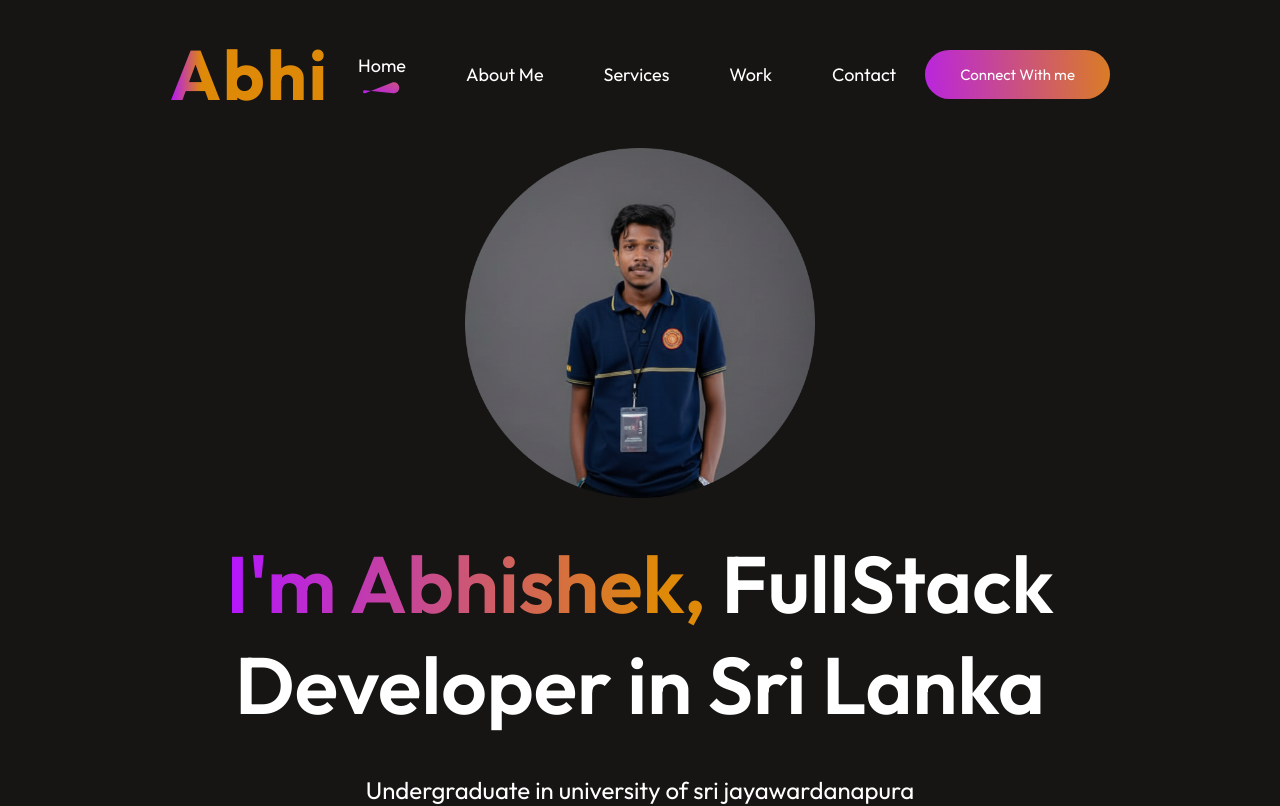
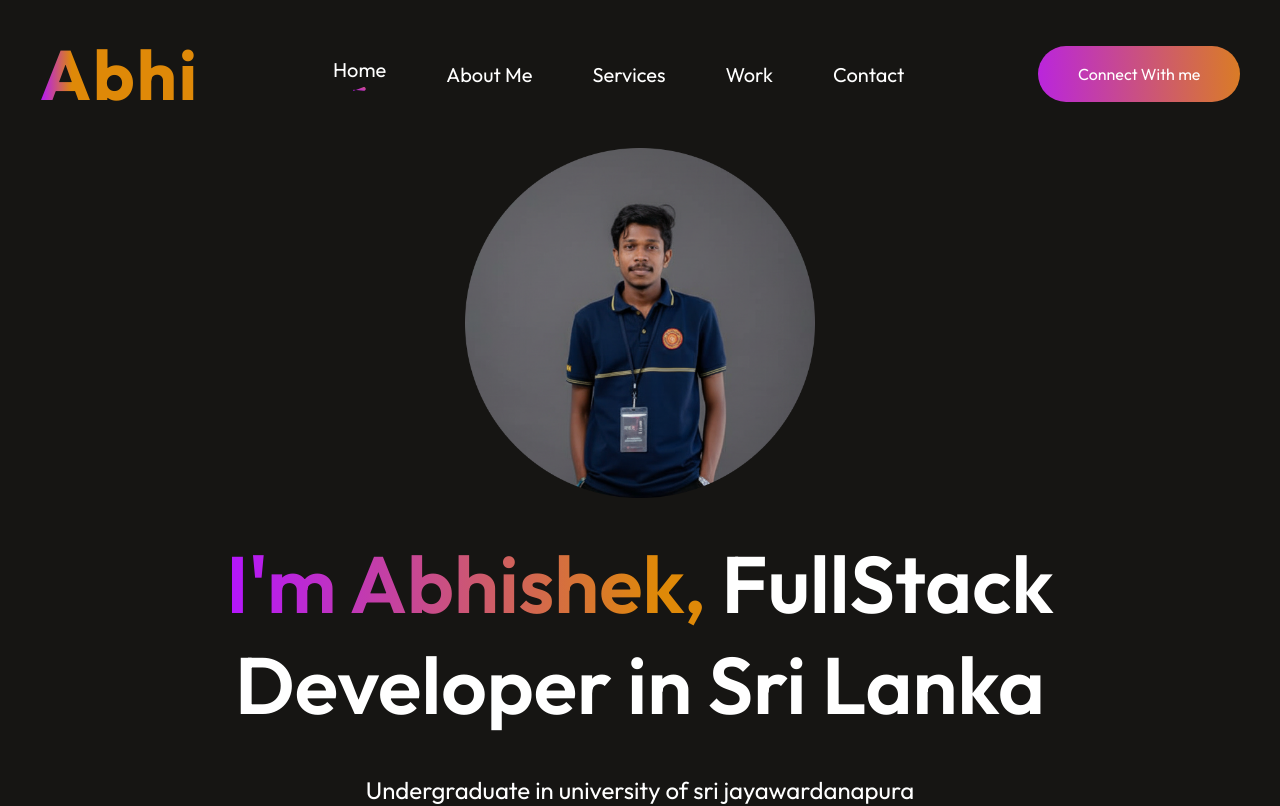
Before and after one commit to maleeshaDimaAbhishek/Official_Portfolio, a React (Vite) app: page / in a window 1280 px wide. Shown: the top 806 px of the page. Built offline with nearby package versions, Linux system fonts and the light colour scheme.

Commit message:
Update NavBar.jsx file and cs file

```diff
--- a/src/components/NavBar/NavBar.css
+++ b/src/components/NavBar/NavBar.css
@@ -1,101 +1,353 @@
-.navbar{
-    display:flex;
+/* Responsive Navbar CSS - Updated for your component */
+
+.navbar {
+    display: flex;
     align-items: center;
     justify-content: space-between;
-    margin: 20px 170px;
+    margin: 20px;
+    padding: 0 20px;
+    position: relative;
+    max-width: 1200px;
+    margin-left: auto;
+    margin-right: auto;
 }
+
 .logo {
-    font-family: 'Outfit', sans-serif; /* Use your preferred font */
-    font-size: 70px; /* Adjust the font size */
-    font-weight: 700; /* Make the font bold */
-    background: linear-gradient(270deg, #DF8908 20%, #B415FF 100%); /* Gradient color */
-    background-clip: text; /* Apply the gradient to the text */
-    -webkit-background-clip: text; /* For Safari */
-    -webkit-text-fill-color: transparent; /* Make the text color transparent to show the gradient */
-    text-align: center; /* Center the text */
-    letter-spacing: 2px; /* Add spacing between letters */
-    padding: 10px 0; /* Add padding around the logo */
+    font-family: 'Outfit', sans-serif;
+    font-size: clamp(40px, 6vw, 70px);
+    font-weight: 700;
+    background: linear-gradient(270deg, #DF8908 20%, #B415FF 100%);
+    background-clip: text;
+    -webkit-background-clip: text;
+    -webkit-text-fill-color: transparent;
+    text-align: center;
+    letter-spacing: 2px;
+    padding: 10px 0;
+    margin: 0;
+    transition: all 0.3s ease;
+    cursor: pointer;
 }
-.logo:hover{
-    cursor: pointer;
-    color: #ff6b6b;
+
+.logo:hover {
     transform: scale(1.05);
     text-shadow: 0 5px 15px rgba(255, 107, 107, 0.3);
 }
-.navmenu{
+
+.navmenu {
     display: flex;
     align-items: center;
     list-style: none;
-    gap: 60px;
+    gap: clamp(30px, 5vw, 60px);
     font-size: 18px;
+    margin: 0;
+    padding: 0;
 }
-.nav-connect{
+
+.nav-connect {
     padding: 15px 35px;
     border-radius: 50px;
-    background: linear-gradient(267deg,#DA7C25 0.36%,#B923E1 102.06%);
+    background: linear-gradient(267deg, #DA7C25 0.36%, #B923E1 102.06%);
     font-size: 15px;
     cursor: pointer;
-    transition: 0.5s;
+    transition: all 0.3s ease;
+    white-space: nowrap;
 }
-.nav-connect:hover{
+
+.nav-connect:hover {
     transform: scale(1.05);
+    box-shadow: 0 5px 15px rgba(218, 124, 37, 0.3);
 }
-.navmenu li{
+
+.navmenu li {
     display: flex;
     flex-direction: column;
     gap: 5px;
     cursor: pointer;
+    transition: all 0.3s ease;
+    position: relative;
 }
-.navmenu li img{
+
+.navmenu li:hover {
+    transform: translateY(-2px);
+}
+
+.navmenu li img {
     display: flex;
     margin: auto;
+    width: auto;
+    height: 4px;
+    transition: all 0.3s ease;
 }
-.anchor-link{
+
+.navmenu li p {
+    margin: 0;
+    transition: all 0.3s ease;
+}
+
+.navmenu li:hover p {
+    color: #DF8908;
+}
+
+.anchor-link {
     text-decoration: none;
     color: white;
+    transition: color 0.3s ease;
 }
-.nav-mob-close{
+
+.anchor-link:hover {
+    color: #DF8908;
+}
+
+.nav-mob-close,
+.nav-mob-open {
     display: none;
+    cursor: pointer;
+    width: 30px;
+    height: 30px;
+    object-fit: contain;
+    transition: all 0.3s ease;
 }
-.nav-mob-open{
-    display: none;
+
+.nav-mob-open:hover,
+.nav-mob-close:hover {
+    transform: scale(1.1);
 }
-@media(max-width:768px){
-    .navbar{
-        margin: 20px 50px;
+
+/* Overlay for mobile menu */
+.nav-overlay {
+    position: fixed;
+    top: 0;
+    left: 0;
+    width: 100%;
+    height: 100vh;
+    background: rgba(0, 0, 0, 0.5);
+    z-index: 999;
+    backdrop-filter: blur(3px);
+    opacity: 0;
+    visibility: hidden;
+    transition: all 0.3s ease;
+}
+
+.nav-overlay.active {
+    opacity: 1;
+    visibility: visible;
+}
+
+/* Large Desktop */
+@media (min-width: 1200px) {
+    .navbar {
+        margin: 20px auto;
+        padding: 0 40px;
     }
-    .nav-connect{
+
+    .navmenu {
+        gap: 60px;
+        font-size: 20px;
+    }
+
+    .nav-connect {
+        padding: 18px 40px;
+        font-size: 16px;
+    }
+}
+
+/* Tablet Styles */
+@media (max-width: 1024px) {
+    .navbar {
+        margin: 15px;
+        padding: 0 15px;
+    }
+
+    .navmenu {
+        gap: 30px;
+        font-size: 16px;
+    }
+
+    .nav-connect {
+        padding: 12px 25px;
+        font-size: 14px;
+    }
+
+    .logo {
+        font-size: clamp(35px, 6vw, 55px);
+    }
+}
+
+/* Mobile Styles */
+@media (max-width: 768px) {
+    .navbar {
+        margin: 10px;
+        padding: 0 15px;
+    }
+
+    .logo {
+        font-size: clamp(28px, 8vw, 45px);
+        letter-spacing: 1px;
+    }
+
+    .nav-connect {
         display: none;
     }
-    .nav-mob-open{
-        display: block;
-        position: fixed;
-        right: 30px;
-    }
-    .nav-mob-close{
+
+    .nav-mob-open {
         display: block;
         position: relative;
-        top: 30px;
-        left: 290px;
-        width: 30px;
+        z-index: 1001;
     }
-    .navmenu{
+
+    .nav-mob-close {
+        display: block;
+        position: absolute;
+        top: 20px;
+        right: 20px;
+        width: 25px;
+        height: 25px;
+        z-index: 1002;
+    }
+
+    .navmenu {
         position: fixed;
         flex-direction: column;
-        align-items: start;
+        align-items: flex-start;
+        justify-content: flex-start;
         top: 0;
+        right: -350px;
+        width: 100%;
+        max-width: 350px;
+        height: 100vh;
+        background: linear-gradient(135deg, #1F0016 0%, #2a0a1f 100%);
+        z-index: 1000;
+        transition: right 0.4s cubic-bezier(0.25, 0.46, 0.45, 0.94);
+        padding: 80px 0 20px 0;
         gap: 30px;
-        background-color: #1F0016;
-        width: 350px;
-        height: 100%;
-        z-index: 2;
-        transition: right 0.5s;
-        right: -350px;
+        box-shadow: -5px 0 20px rgba(0, 0, 0, 0.3);
+        overflow-y: auto;
     }
-    .navmenu li{
-        font-size: 30px;
-        padding-left: 100px;
+
+    .navmenu li {
+        font-size: 24px;
+        padding: 15px 40px;
         flex-direction: row;
-        gap: 20px;
+        gap: 15px;
+        width: 100%;
+        border-bottom: 1px solid rgba(255, 255, 255, 0.1);
+        transition: all 0.3s ease;
+        align-items: center;
+    }
+
+    .navmenu li:hover {
+        background: rgba(223, 137, 8, 0.1);
+        transform: translateX(10px);
+    }
+
+    .navmenu li:last-child {
+        border-bottom: none;
+        margin-bottom: 20px;
+    }
+
+    .navmenu li img {
+        width: 100px;
+        height: 4px;
+        margin: 0;
+    }
+
+    .navmenu li p {
+        font-size: 24px;
+        margin: 0;
+    }
+
+    /* Animation for menu items when mobile menu opens */
+    .navmenu li {
+        opacity: 0;
+        transform: translateX(-30px);
+        animation: slideInFromLeft 0.4s ease forwards;
+    }
+
+    .navmenu li:nth-child(2) { animation-delay: 0.1s; }
+    .navmenu li:nth-child(3) { animation-delay: 0.15s; }
+    .navmenu li:nth-child(4) { animation-delay: 0.2s; }
+    .navmenu li:nth-child(5) { animation-delay: 0.25s; }
+    .navmenu li:nth-child(6) { animation-delay: 0.3s; }
+}
+
+/* Extra Small Mobile */
+@media (max-width: 480px) {
+    .navbar {
+        margin: 5px;
+        padding: 0 10px;
+    }
+
+    .logo {
+        font-size: clamp(24px, 10vw, 35px);
+    }
+
+    .nav-mob-open {
+        width: 25px;
+        height: 25px;
+    }
+
+    .navmenu {
+        max-width: 300px;
+        padding: 60px 0 20px 0;
+    }
+
+    .navmenu li {
+        font-size: 20px;
+        padding: 12px 25px;
+        gap: 12px;
+    }
+
+    .navmenu li p {
+        font-size: 20px;
+    }
+
+    .nav-mob-close {
+        top: 15px;
+        right: 15px;
+        width: 22px;
+        height: 22px;
     }
 }
+
+/* Animations */
+@keyframes slideInFromLeft {
+    to {
+        opacity: 1;
+        transform: translateX(0);
+    }
+}
+
+/* Focus styles for accessibility */
+.nav-mob-open:focus,
+.nav-mob-close:focus,
+.anchor-link:focus,
+.nav-connect:focus,
+.logo:focus {
+    outline: 2px solid #DF8908;
+    outline-offset: 2px;
+    border-radius: 4px;
+}
+
+/* Smooth scrolling */
+html {
+    scroll-behavior: smooth;
+}
+
+/* Performance optimizations */
+.navmenu,
+.logo,
+.nav-connect {
+    transform: translateZ(0);
+    will-change: transform;
+}
+
+/* Hide scrollbar but keep functionality for mobile menu */
+.navmenu::-webkit-scrollbar {
+    width: 0px;
+    background: transparent;
+}
+
+/* Ensure proper stacking context */
+.navbar {
+    z-index: 100;
+}
--- a/src/components/NavBar/NavbAr.jsx
+++ b/src/components/NavBar/NavbAr.jsx
@@ -1,33 +1,167 @@
-import React, { useState, useRef } from 'react'
+import React, { useState, useRef, useEffect } from 'react'
 import './NavBar.css'
 import underline from '../../assets/nav_underline.svg'
 import AnchorLink from 'react-anchor-link-smooth-scroll'
 import menu_open from '../../assets/menu_open.svg'
 import menu_close from '../../assets/menu_close.svg'
+
 const NavbAr = () => {
   const [menu, setMenu] = useState("home");
+  const [isMobileMenuOpen, setIsMobileMenuOpen] = useState(false);
   const menuRef = useRef();
+  const overlayRef = useRef();
 
   const openMenu = () => {
+    if (menuRef.current) {
       menuRef.current.style.right = "0";
+      setIsMobileMenuOpen(true);
+      // Prevent body scroll
+      document.body.style.overflow = 'hidden';
     }
+  }
+
   const closeMenu = () => {
+    if (menuRef.current) {
       menuRef.current.style.right = "-350px";
+      setIsMobileMenuOpen(false);
+      // Restore body scroll
+      document.body.style.overflow = 'unset';
     }
+  }
+
+  const handleMenuClick = (menuName) => {
+    setMenu(menuName);
+    // Close mobile menu after selection
+    if (window.innerWidth <= 768) {
+      closeMenu();
+    }
+  }
+
+  // Close menu when clicking outside
+  useEffect(() => {
+    const handleClickOutside = (event) => {
+      if (isMobileMenuOpen &&
+          menuRef.current &&
+          !menuRef.current.contains(event.target) &&
+          !event.target.classList.contains('nav-mob-open')) {
+        closeMenu();
+      }
+    };
+
+    document.addEventListener('mousedown', handleClickOutside);
+    return () => {
+      document.removeEventListener('mousedown', handleClickOutside);
+      // Cleanup: restore body scroll
+      document.body.style.overflow = 'unset';
+    };
+  }, [isMobileMenuOpen]);
+
+  // Close menu on Escape key
+  useEffect(() => {
+    const handleEscapeKey = (event) => {
+      if (event.key === 'Escape' && isMobileMenuOpen) {
+        closeMenu();
+      }
+    };
+
+    document.addEventListener('keydown', handleEscapeKey);
+    return () => document.removeEventListener('keydown', handleEscapeKey);
+  }, [isMobileMenuOpen]);
+
+  // Handle window resize
+  useEffect(() => {
+    const handleResize = () => {
+      if (window.innerWidth > 768 && isMobileMenuOpen) {
+        closeMenu();
+      }
+    };
+
+    window.addEventListener('resize', handleResize);
+    return () => window.removeEventListener('resize', handleResize);
+  }, [isMobileMenuOpen]);
+
   return (
+    <>
       <div className='navbar'>
-      <p className='logo'>Abhi</p>
-      <img src={menu_open} onClick={openMenu} alt="" className='nav-mob-open' />
+        <p className='logo' onClick={() => handleMenuClick("home")}>Abhi</p>
+
+        <img
+          src={menu_open}
+          onClick={openMenu}
+          alt="Open menu"
+          className='nav-mob-open'
+          role="button"
+          tabIndex={0}
+          onKeyDown={(e) => e.key === 'Enter' && openMenu()}
+        />
+
         <ul ref={menuRef} className="navmenu">
-        <img src={menu_close} onClick={closeMenu} alt="" className="nav-mob-close" />
-        <li><AnchorLink className='anchor-link' href='#home' ><p onClick={() => setMenu("home")}>Home</p></AnchorLink>{menu === "home" ? <img src={underline} alt="" /> : <></>}</li>
-        <li><AnchorLink className='anchor-link' offset={50} href='#about'><p onClick={() => setMenu("about")}>About Me</p></AnchorLink>{menu === "about" ? <img src={underline} alt="" /> : <></>}</li>
-        <li><AnchorLink className='anchor-link' offset={50} href='#services'><p onClick={() => setMenu("services")}>Services</p></AnchorLink>{menu === "services" ? <img src={underline} alt="" /> : <></>}</li>
-        <li><AnchorLink className='anchor-link' offset={50} href='#work'><p onClick={() => setMenu("portfolio")}>Work</p></AnchorLink>{menu === "portfolio" ? <img src={underline} alt="" /> : <></>}</li>
-        <li><AnchorLink className='anchor-link' offset={50} href='#contact'><p onClick={() => setMenu("contact")}>Contact</p></AnchorLink>{menu === "contact" ? <img src={underline} alt="" /> : <></>}</li>
+          <img
+            src={menu_close}
+            onClick={closeMenu}
+            alt="Close menu"
+            className="nav-mob-close"
+            role="button"
+            tabIndex={0}
+            onKeyDown={(e) => e.key === 'Enter' && closeMenu()}
+          />
+
+          <li>
+            <AnchorLink className='anchor-link' href='#home'>
+              <p onClick={() => handleMenuClick("home")}>Home</p>
+            </AnchorLink>
+            {menu === "home" ? <img src={underline} alt="Current page indicator" /> : null}
+          </li>
+
+          <li>
+            <AnchorLink className='anchor-link' offset={50} href='#about'>
+              <p onClick={() => handleMenuClick("about")}>About Me</p>
+            </AnchorLink>
+            {menu === "about" ? <img src={underline} alt="Current page indicator" /> : null}
+          </li>
+
+          <li>
+            <AnchorLink className='anchor-link' offset={50} href='#services'>
+              <p onClick={() => handleMenuClick("services")}>Services</p>
+            </AnchorLink>
+            {menu === "services" ? <img src={underline} alt="Current page indicator" /> : null}
+          </li>
+
+          <li>
+            <AnchorLink className='anchor-link' offset={50} href='#work'>
+              <p onClick={() => handleMenuClick("portfolio")}>Work</p>
+            </AnchorLink>
+            {menu === "portfolio" ? <img src={underline} alt="Current page indicator" /> : null}
+          </li>
+
+          <li>
+            <AnchorLink className='anchor-link' offset={50} href='#contact'>
+              <p onClick={() => handleMenuClick("contact")}>Contact</p>
+            </AnchorLink>
+            {menu === "contact" ? <img src={underline} alt="Current page indicator" /> : null}
+          </li>
         </ul>
-      <div className="nav-connect"><AnchorLink className='anchor-link' offset={50} href='#contact'>Connect With me</AnchorLink></div>
+
+        <div className="nav-connect">
+          <AnchorLink className='anchor-link' offset={50} href='#contact'>
+            Connect With me
+          </AnchorLink>
         </div>
+      </div>
+
+      {/* Overlay for mobile menu */}
+      {isMobileMenuOpen && (
+        <div
+          ref={overlayRef}
+          className="nav-overlay active"
+          onClick={closeMenu}
+          role="button"
+          tabIndex={0}
+          onKeyDown={(e) => e.key === 'Enter' && closeMenu()}
+          aria-label="Close mobile menu"
+        />
+      )}
+    </>
   )
 }
 
```
Lines whose indentation alone changed are shown as unchanged.
